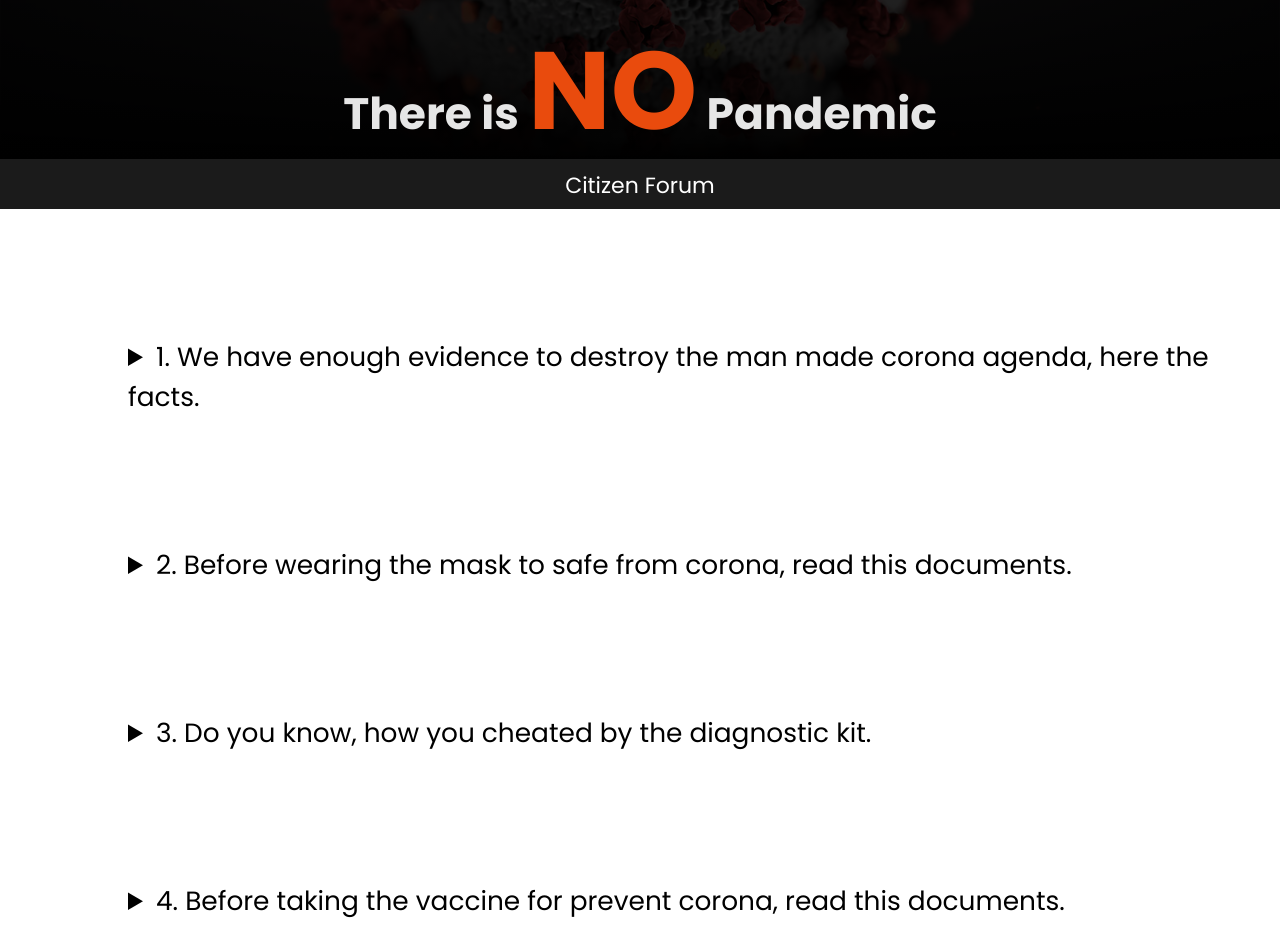
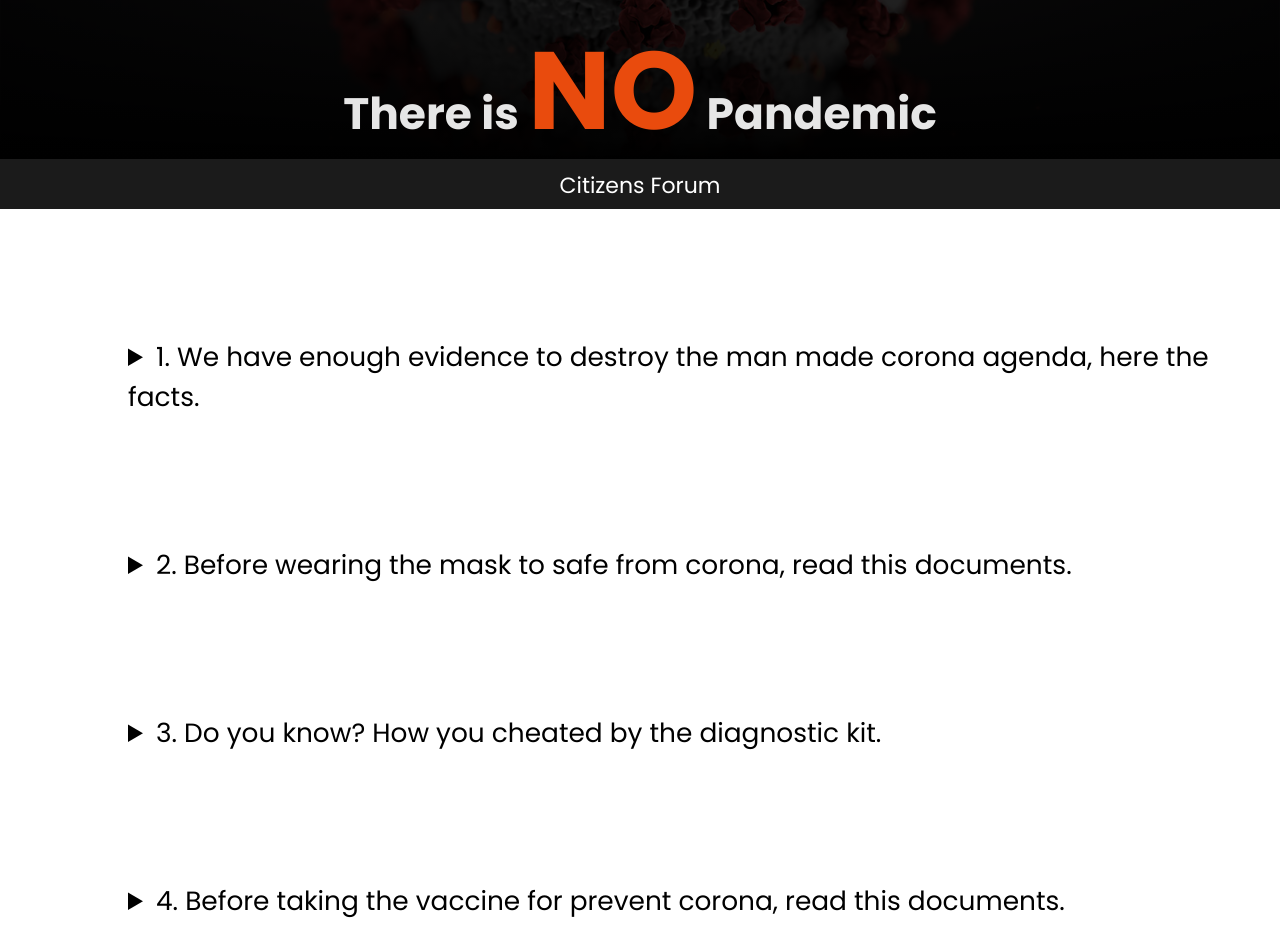
Before and after one commit to goutamdey/citizenforum, a plain HTML site: page index.html in a window 1280 px wide. Shown: the part 341-1291 px from the top of the page. Drawn offline with Linux system fonts and the light colour scheme.

Commit message:
update styling

```diff
--- a/index.html
+++ b/index.html
@@ -3,7 +3,7 @@
 <head>
     <meta charset="UTF-8">
     <meta name="viewport" content="width=device-width, initial-scale=1.0">
-    <title>Citizen Forum</title>
+    <title>Citizens Forum</title>
     <script src="https://kit.fontawesome.com/a076d05399.js"></script>
     <link rel="stylesheet" href="style.css">
     <link rel="stylesheet" href="modal.css">
@@ -15,7 +15,7 @@
             <h2>There is <span>NO</span> Pandemic</h2>
         </div>
     </div>
-    <div class="name"><a href="index.html">Citizen Forum</a></div>
+    <div class="name"><a href="index.html">Citizens Forum</a></div>
     <div class="btn">
         <span class="fas fa-bars"></span>
     </div>
@@ -70,7 +70,7 @@
         </li>
         <li>
             <details>
-                <summary>3. Do you know, how you cheated by the diagnostic kit.</summary>
+                <summary>3. Do you know? How you cheated by the diagnostic kit.</summary>
                 <ul class="sub-content">
                     <li data-doc-id="1xGjLaeKDqivcOqLPFmnNHflyEC8f6oVC">1. The PCR test is not validated.</li>
                     <li data-doc-id="1TTlthvFuhqCuKn1wH5zrwfB_WLp1Ch1_">2. inventor of pcr kit warn about its misuse.</li>
```
